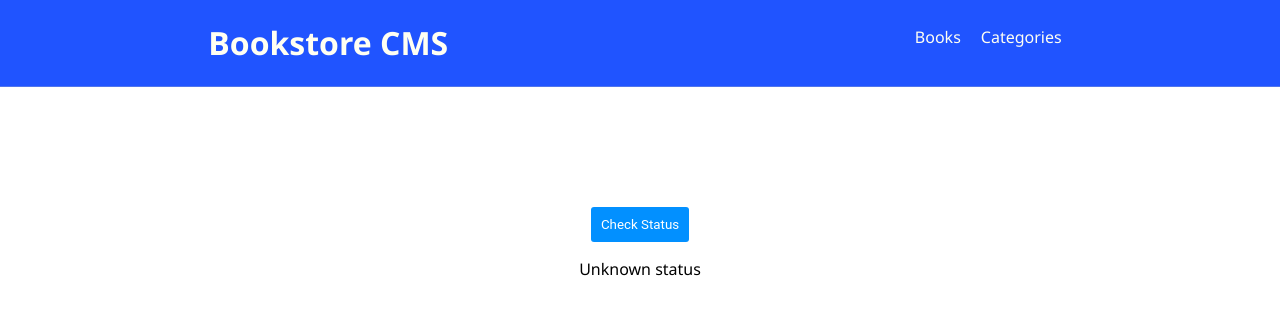
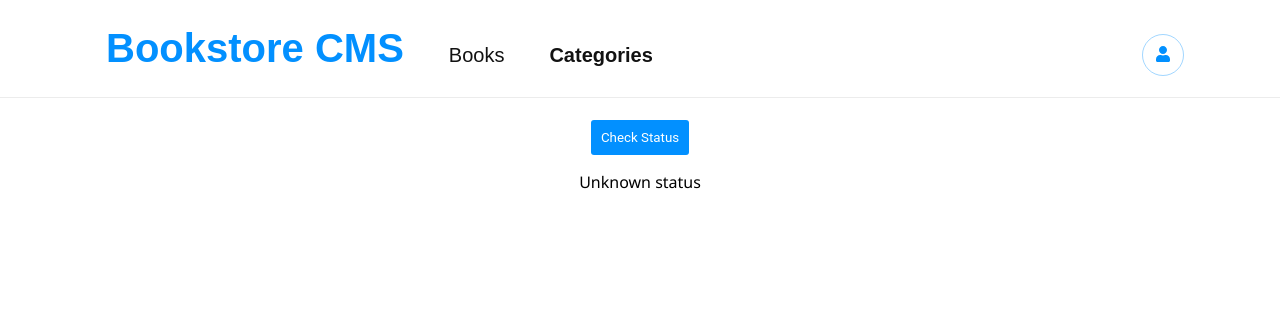
Before and after one commit to HSMathebula/Bookstore, a React (Create React App) app: page /Categories in a window 1280 px wide. Shown: the top 314 px of the page. Built offline with nearby package versions, Linux system fonts and the light colour scheme.

Commit message:
Add style and fix linter errors

```diff
--- a/src/App.css
+++ /dev/null
@@ -1,50 +0,0 @@
-body {
-  font-family: 'Segoe UI', Tahoma, Geneva, Verdana, sans-serif;
-  margin: 0;
-}
-
-header {
-  display: flex;
-  justify-content: space-around;
-  background-color: #2054ff;
-  margin-bottom: 20px;
-  border-bottom: solid 1px rgba(192, 192, 192, 0.301);
-}
-
-header h1 {
-  color: rgb(255, 255, 242);
-  display: inline;
-}
-
-header nav {
-  display: inline;
-}
-
-header ul {
-  display: inline-flex;
-}
-
-header li {
-  list-style: none;
-  font-family: 'Segoe UI', Tahoma, Geneva, Verdana, sans-serif;
-  padding: 10px;
-}
-
-header li a {
-  color: rgb(255, 255, 242);
-  transition: all 0.2s;
-  cursor: pointer;
-  text-decoration: none;
-}
-
-header li a:hover {
-  color: white;
-  border-bottom: dotted 1px white;
-}
-
-.book,
-form {
-  border: solid 1px silver;
-  margin: 10px;
-  padding: 10px;
-}
--- a/src/App.js
+++ b/src/App.js
@@ -3,7 +3,7 @@ import { BrowserRouter, Routes, Route } from 'react-router-dom';
 import BookList from './components/BookList';
 import Categories from './components/Categories';
 import Header from './components/Header';
-import './App.css';
+import './App.scss';
 
 class App extends React.PureComponent {
   render() {
--- /dev/null
+++ b/src/App.scss
@@ -0,0 +1,284 @@
+$c1: #0290ff;
+$c2: #e8e8e8;
+$c3: #121212;
+$c4: #4386bf;
+
+body {
+  font-family: 'Segoe UI', Tahoma, Geneva, Verdana, sans-serif;
+  margin: 0;
+  width: 100%;
+}
+
+header {
+  display: flex;
+  justify-content: space-between;
+  margin: 0 auto 20px auto;
+  border-bottom: solid 1px rgba(192, 192, 192, 0.301);
+  background-color: white;
+  padding-left: 7.5%;
+  padding-right: 7.5%;
+  width: 85%;
+  position: fixed;
+  top: 0;
+  z-index: 1;
+
+  nav {
+    display: inline;
+    width: 100%;
+
+    ul {
+      display: inline-flex;
+      width: 100%;
+      padding: 0;
+      align-items: baseline;
+      gap: 25px;
+
+      li {
+        list-style: none;
+        font-family: 'Segoe UI', Tahoma, Geneva, Verdana, sans-serif;
+        padding: 10px;
+
+        a {
+          transition: all 0.2s;
+          cursor: pointer;
+          text-decoration: none;
+          font-family: Montserrat-Light, sans-serif;
+          color: $c3;
+          font-size: 20px;
+
+          h1 {
+            display: inline;
+            font-family: Montserrat, sans-serif;
+            color: $c1;
+            font-size: 40px;
+          }
+        }
+
+        a[aria-current="page"] {
+          font-weight: bold;
+        }
+
+        a:hover {
+          color: orangered;
+        }
+      }
+
+      .user {
+        float: right;
+        margin-left: auto;
+        border: solid 1px #0291ff5e;
+        border-radius: 50%;
+        width: 20px;
+        height: 20px;
+        text-align: center;
+        color: $c1;
+      }
+    }
+  }
+}
+
+form {
+  border-top: solid 1px $c2;
+  margin-top: 50px;
+
+  h2 {
+    font-family: Montserrat, sans-serif;
+    color: $c3;
+    opacity: 0.5;
+    margin-left: 10px;
+  }
+
+  input {
+    margin: 10px;
+    padding: 10px;
+    font-family: Montserrat-Light, sans-serif;
+    color: $c3;
+    font-size: 18px;
+    font-weight: normal;
+    width: calc(50% - 247px);
+  }
+
+  select {
+    margin: 10px;
+    padding: 10px;
+    font-family: Montserrat-Light, sans-serif;
+    color: $c3;
+    font-size: 18px;
+    font-weight: normal;
+  }
+
+  button {
+    font-family: Roboto, sans-serif;
+    background-color: $c1;
+    color: #fff;
+    border: none;
+    outline: none;
+    padding: 12px 40px;
+    font-size: 18px;
+    border-radius: 3px;
+    cursor: pointer;
+    margin: 10px;
+  }
+
+  button:disabled {
+    background-color: #ddf0ff;
+    color: $c1;
+    cursor: default;
+  }
+
+  p {
+    color: red;
+    font-family: Roboto, sans-serif;
+    font-weight: bold;
+    margin-left: 10px;
+    font-size: 18px;
+  }
+}
+
+.bookList {
+  background-color: #fafafa;
+  padding: 20px 7.5vw 20px 7.5vw;
+  padding-top: 120px;
+
+  > h3 {
+    text-align: center;
+    font-family: Montserrat, sans-serif;
+  }
+
+  .book {
+    border-radius: 4px;
+    border: solid 1px $c2;
+    background-color: #fff;
+    margin-top: 20px;
+    padding: 20px;
+    display: flex;
+    flex-direction: row;
+    justify-content: space-between;
+    align-items: center;
+
+    .chapterInfo {
+      h5 {
+        color: #121212;
+        opacity: 0.5;
+        font-size: 16px;
+        font-family: Roboto, sans-serif;
+        margin: 0;
+      }
+
+      h6 {
+        color: #121212;
+        font-size: 16px;
+        font-family: Roboto, sans-serif;
+        margin-top: 20px;
+        margin-bottom: 20px;
+      }
+
+      button {
+        font-family: Roboto, sans-serif;
+        background-color: $c1;
+        color: #fff;
+        border: none;
+        outline: none;
+        padding: 10px;
+        border-radius: 3px;
+        cursor: pointer;
+      }
+    }
+
+    .bookInfo {
+      h4 {
+        font-family: Montserrat, sans-serif;
+        color: $c3;
+        opacity: 0.5;
+        margin-top: 0;
+        margin-bottom: 7px;
+      }
+
+      h2 {
+        font-family: Roboto, sans-serif;
+        color: $c3;
+        margin-top: 5px;
+        margin-bottom: 0;
+      }
+
+      h3 {
+        font-family: Roboto, sans-serif;
+        color: $c4;
+        margin-top: 0;
+        margin-bottom: 10px;
+        font-size: 16px;
+        font-weight: normal;
+      }
+
+      button {
+        padding-left: 10px;
+        padding-right: 10px;
+        font-family: Roboto, sans-serif;
+        color: $c4;
+        background-color: #fff;
+        border: none;
+        font-size: 16px;
+      }
+
+      button:hover {
+        color: #0602ff;
+        cursor: pointer;
+      }
+
+      .btnComments {
+        padding-left: 0;
+      }
+
+      .btnEdit {
+        padding-right: 0;
+      }
+
+      button:nth-child(2n+1) {
+        border-left: solid 1px silver;
+        border-right: solid 1px silver;
+      }
+    }
+
+    .otherInfo {
+      white-space: nowrap;
+      display: flex;
+      align-items: center;
+      padding-right: 50px;
+    }
+
+    .progress-container {
+      display: grid;
+      grid-template-columns: 1fr 1fr;
+      gap: 20px;
+      border-right: solid 1px silver;
+      padding-right: 30px;
+      margin-right: 30px;
+
+      .progress {
+        width: 80px;
+        height: 80px;
+        border-radius: 50%;
+        padding: 4px;
+
+        .filler {
+          width: 100%;
+          height: 100%;
+          border-radius: 50%;
+          background-color: #fff;
+        }
+      }
+
+      p {
+        color: $c3;
+        font-family: Montserrat-Light, sans-serif;
+        font-size: 28px;
+        margin: 7px;
+
+        span {
+          opacity: 0.5;
+          font-size: 12px;
+        }
+      }
+    }
+  }
+}
--- a/src/components/Header.js
+++ b/src/components/Header.js
@@ -1,13 +1,15 @@
 import React from 'react';
-import { Link } from 'react-router-dom';
+import { NavLink } from 'react-router-dom';
+import { FaUser } from 'react-icons/fa';
 
 const Header = () => (
   <header>
-    <h1>Bookstore CMS</h1>
     <nav>
       <ul>
-        <li><Link to="/">Books</Link></li>
-        <li><Link to="/Categories">Categories</Link></li>
+        <li><NavLink to="/"><h1>Bookstore CMS</h1></NavLink></li>
+        <li><NavLink className={(isActive) => `nav-link${!isActive ? ' unselected' : ''}`} to="/">Books</NavLink></li>
+        <li><NavLink className={(isActive) => `nav-link${!isActive ? ' unselected' : ''}`} to="/Categories">Categories</NavLink></li>
+        <li className="user"><FaUser /></li>
       </ul>
     </nav>
   </header>
```
Also changed, not shown: package.json (+6 -1 lines), 1 other file (tests, documents, lock files or other folders).
